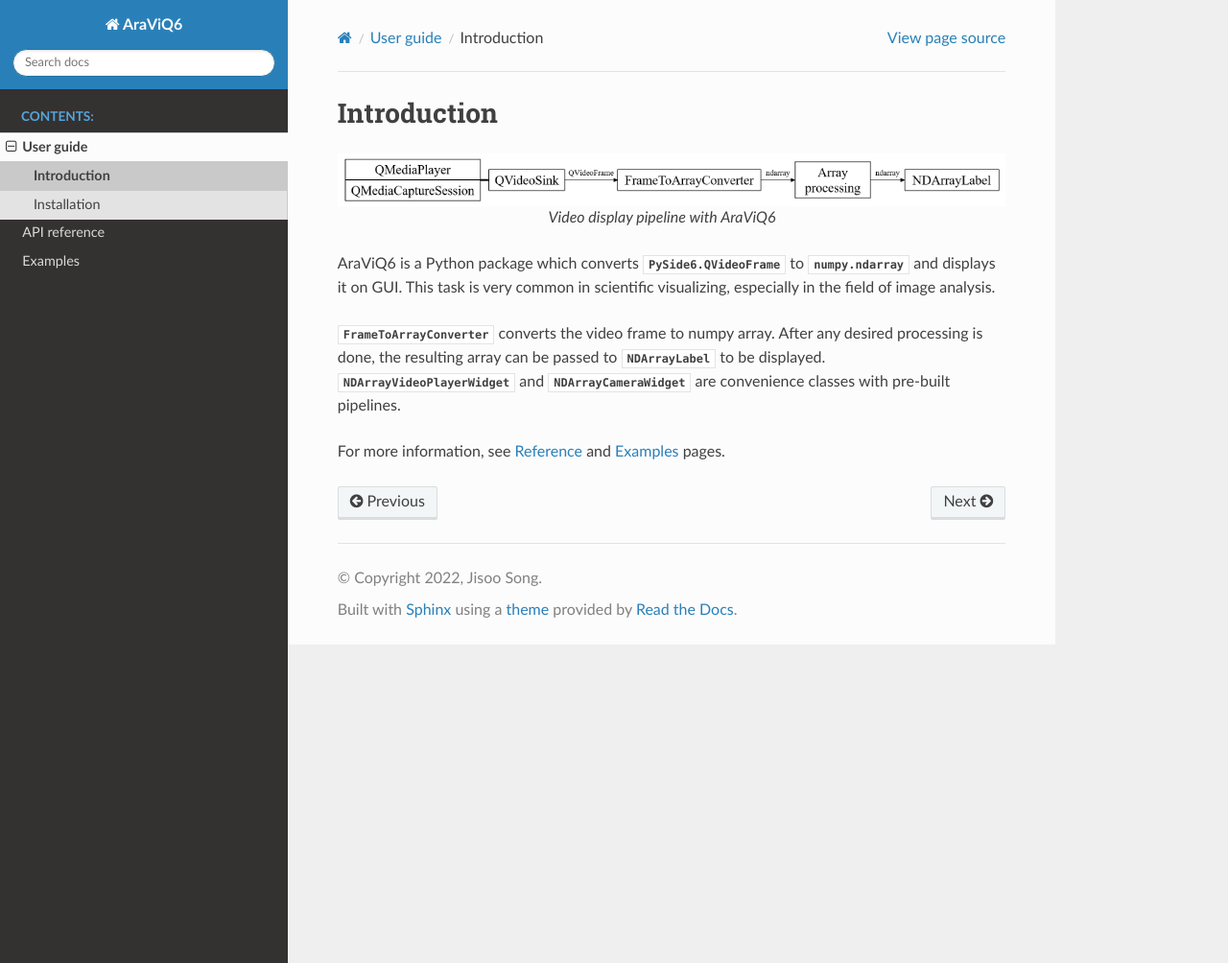
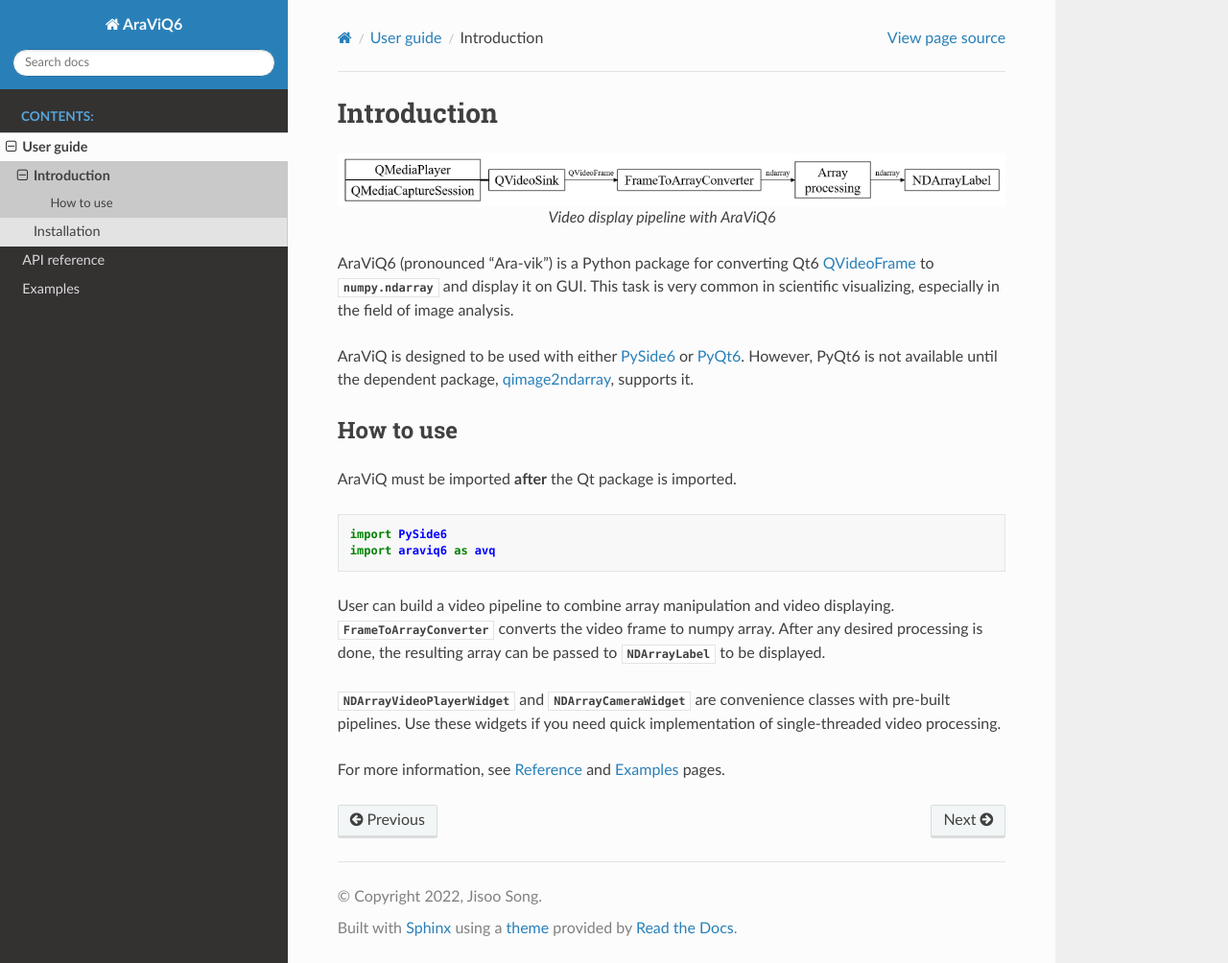
Before and after one commit to JSS95/araviq6, a Sphinx documentation site: the page built from doc/source/user-guide/introduction.rst, in a window 1280 px wide and 1004 px high. Shown: the whole window at 96% size. Built offline with Sphinx 7.4.7 and the Read the Docs theme 2.0.0, drawn with Linux system fonts in a browser that asks for light colours.

Commit message:
doc: enhance doc
Enhance sphinx docs

```diff
--- a/doc/source/index.rst
+++ b/doc/source/index.rst
@@ -5,9 +5,6 @@
 
 Welcome to AraViQ6's documentation!
 ===================================
-
-AraViQ6 is a Python package for converting Qt6 `QVideoFrame <https://doc.qt.io/qt-6/qvideoframe.html>`_ to Numpy array.
-It supports `PySide6 <https://pypi.org/project/PySide6/>`_ and `PyQt6 <https://pypi.org/project/PyQt6/>`_.
 
 This is the central page for all documents.
 
--- a/doc/source/user-guide/installation.rst
+++ b/doc/source/user-guide/installation.rst
@@ -65,6 +65,12 @@
 * ``doc``: installs modules to build documentations
 * ``full``: installs every additional dependency
 
+Also, you may specify the Qt binding package dependency.
+These are not included in ``full`` because you cannot install both.
+
+* ``pyside6``: installs PySide6
+* ``pyqt6``: installs PyQt6
+
 With commas without trailing whitespaces, i.e. ``[A,B]``, you can pass multiple specifications.
 
 Installing from repository
--- a/doc/source/user-guide/introduction.rst
+++ b/doc/source/user-guide/introduction.rst
@@ -9,11 +9,27 @@ Introduction
 
    Video display pipeline with AraViQ6
 
-AraViQ6 is a Python package which converts :class:`PySide6.QVideoFrame` to :class:`numpy.ndarray` and displays it on GUI.
+AraViQ6 (pronounced "Ara-vik") is a Python package for converting Qt6 `QVideoFrame <https://doc.qt.io/qt-6/qvideoframe.html>`_ to :class:`numpy.ndarray` and display it on GUI.
 This task is very common in scientific visualizing, especially in the field of image analysis.
 
+AraViQ is designed to be used with either `PySide6 <https://pypi.org/project/PySide6/>`_ or `PyQt6 <https://pypi.org/project/PyQt6/>`_.
+However, PyQt6 is not available until the dependent package, `qimage2ndarray <https://pypi.org/project/qimage2ndarray/>`_, supports it.
+
+How to use
+==========
+
+AraViQ must be imported **after** the Qt package is imported.
+
+.. code:: python
+
+   import PySide6
+   import araviq6 as avq
+
+User can build a video pipeline to combine array manipulation and video displaying.
 :class:`.FrameToArrayConverter` converts the video frame to numpy array.
 After any desired processing is done, the resulting array can be passed to :class:`.NDArrayLabel` to be displayed.
+
 :class:`.NDArrayVideoPlayerWidget` and :class:`.NDArrayCameraWidget` are convenience classes with pre-built pipelines.
+Use these widgets if you need quick implementation of single-threaded video processing.
 
 For more information, see :ref:`Reference <reference>` and :ref:`Examples <examples>` pages.
--- a/setup.py
+++ b/setup.py
@@ -26,14 +26,16 @@ def read_requirements(path):
 def get_extras_require():
     ret = {}
 
-    ret["pyside6"] = read_requirements("requirements/pyside6.txt")
-    ret["pyqt6"] = read_requirements("requirements/pyqt6.txt")
     ret["test"] = read_requirements("requirements/test.txt")
     ret["test-ci"] = read_requirements("requirements/test.txt") + read_requirements(
         "requirements/test-ci.txt"
     )
     ret["doc"] = read_requirements("requirements/doc.txt")
     ret["full"] = list(set(chain(*ret.values())))
+
+    # do not include them in "full"
+    ret["pyside6"] = read_requirements("requirements/pyside6.txt")
+    ret["pyqt6"] = read_requirements("requirements/pyqt6.txt")
     return ret
 
 
```
Also changed, not shown: 2 other files.
